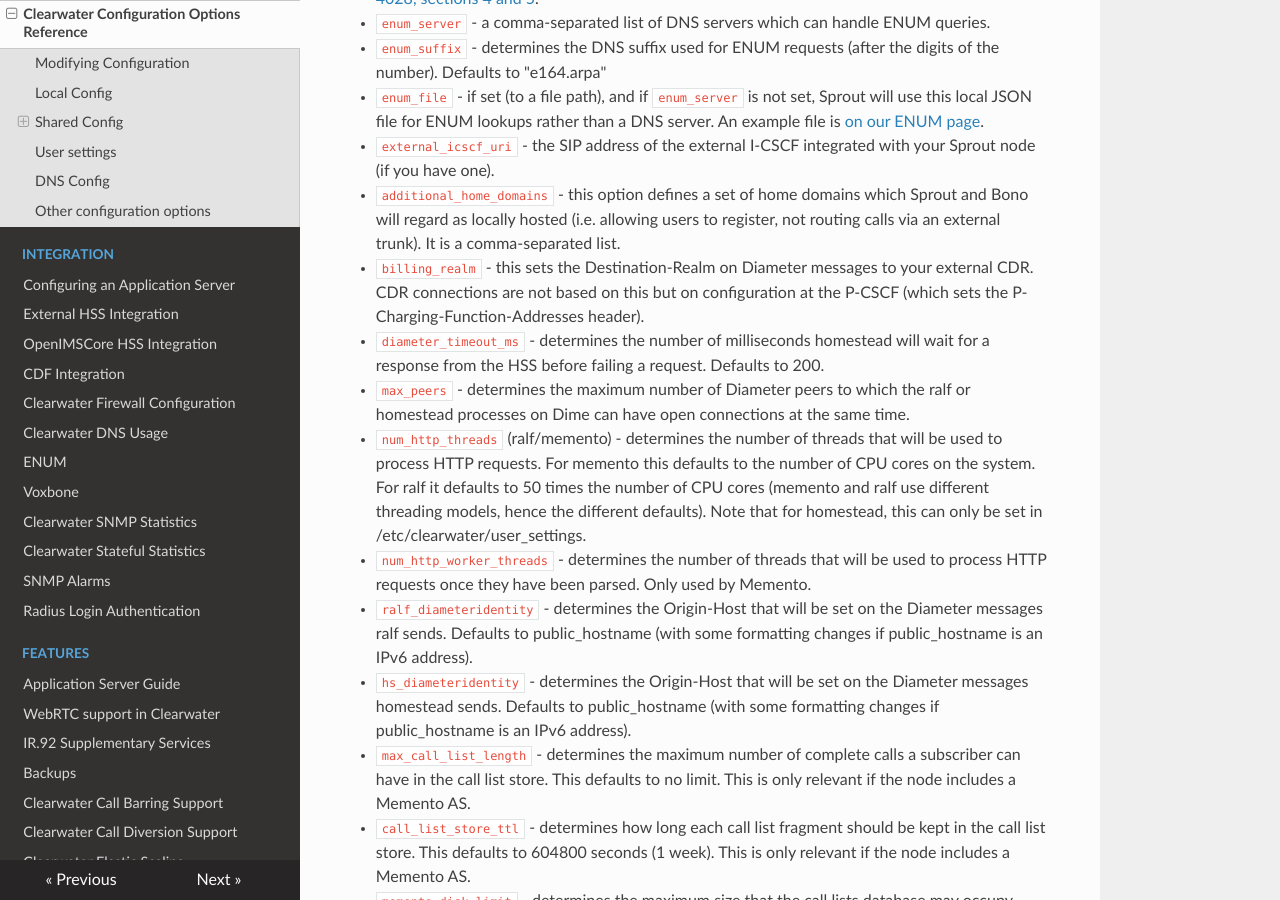
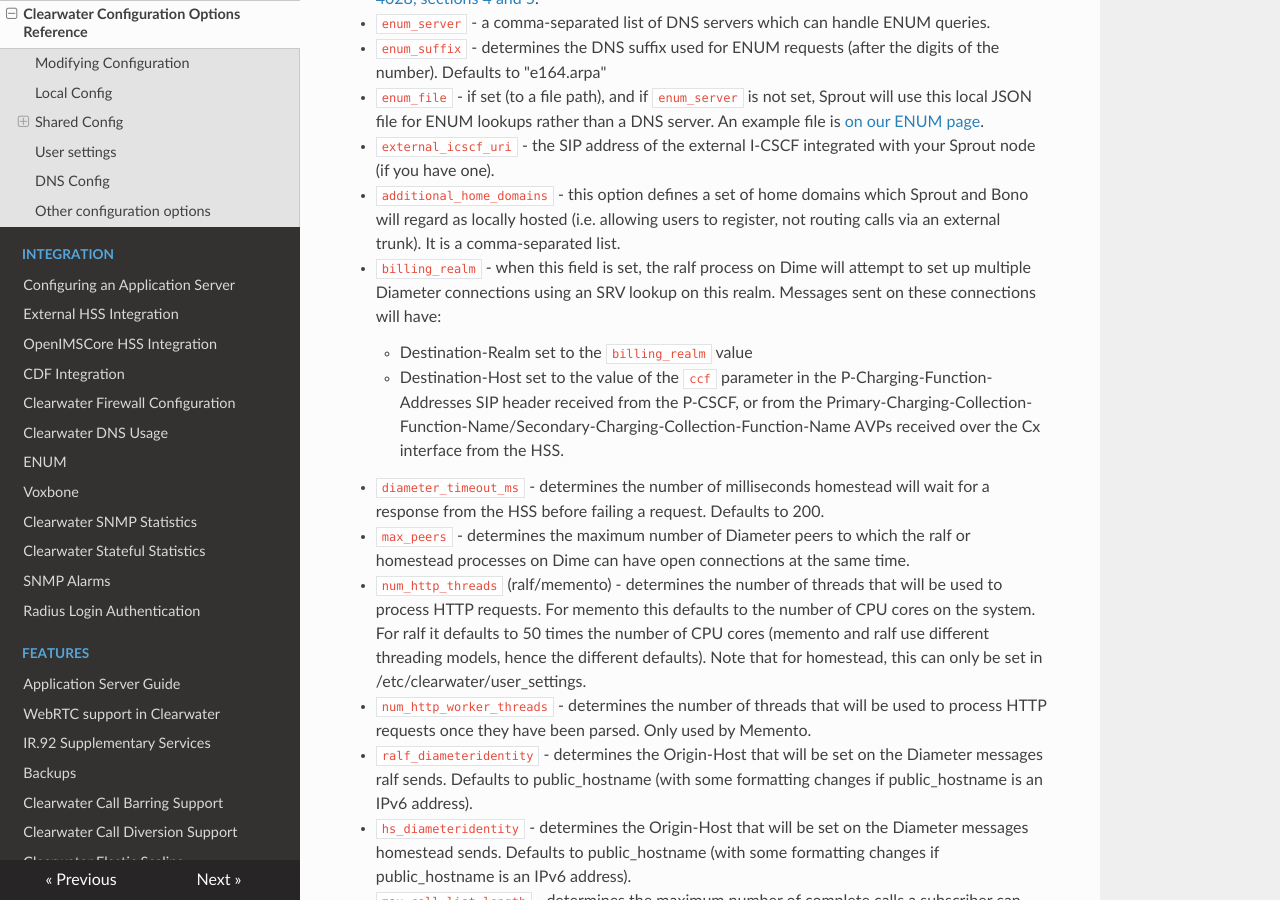
Before and after one commit to Metaswitch/clearwater-readthedocs, an MkDocs documentation site: the page built from docs/Clearwater_Configuration_Options_Reference.md, in a window 1280 px wide and 900 px high, scrolled down 7354 px. Built offline with MkDocs 1.6.1, drawn with Linux system fonts in a browser that asks for light colours; nearby versions of some CDN libraries; old or Windows-style settings are respelled for this version of MkDocs.

Commit message:
Update billing_realm description
Reviewed by GDR.

```diff
--- a/docs/Clearwater_Configuration_Options_Reference.md
+++ b/docs/Clearwater_Configuration_Options_Reference.md
@@ -151,7 +151,9 @@ This section describes optional configuration options, particularly for ensuring
 * `enum_file` - if set (to a file path), and if `enum_server` is not set, Sprout will use this local JSON file for ENUM lookups rather than a DNS server. An example file is [on our ENUM page](ENUM.md#deciding-on-enum-rules).
 * `external_icscf_uri` - the SIP address of the external I-CSCF integrated with your Sprout node (if you have one).
 * `additional_home_domains` - this option defines a set of home domains which Sprout and Bono will regard as locally hosted (i.e. allowing users to register, not routing calls via an external trunk). It is a comma-separated list.
-* `billing_realm` - this sets the Destination-Realm on Diameter messages to your external CDR. CDR connections are not based on this but on configuration at the P-CSCF (which sets the P-Charging-Function-Addresses header).
+* `billing_realm` - when this field is set, the ralf process on Dime will attempt to set up multiple Diameter connections using an SRV lookup on this realm.  Messages sent on these connections will have:
+    * Destination-Realm set to the `billing_realm` value
+    * Destination-Host set to the value of the `ccf` parameter in the P-Charging-Function-Addresses SIP header received from the P-CSCF, or from the Primary-Charging-Collection-Function-Name/Secondary-Charging-Collection-Function-Name AVPs received over the Cx interface from the HSS.
 * `diameter_timeout_ms` - determines the number of milliseconds homestead will wait for a response from the HSS before failing a request. Defaults to 200.
 * `max_peers` - determines the maximum number of Diameter peers to which the ralf or homestead processes on Dime can have open connections at the same time.
 * `num_http_threads` (ralf/memento) - determines the number of threads that will be used to process HTTP requests. For memento this defaults to the number of CPU cores on the system. For ralf it defaults to 50 times the number of CPU cores (memento and ralf use different threading models, hence the different defaults). Note that for homestead, this can only be set in /etc/clearwater/user_settings.
```
